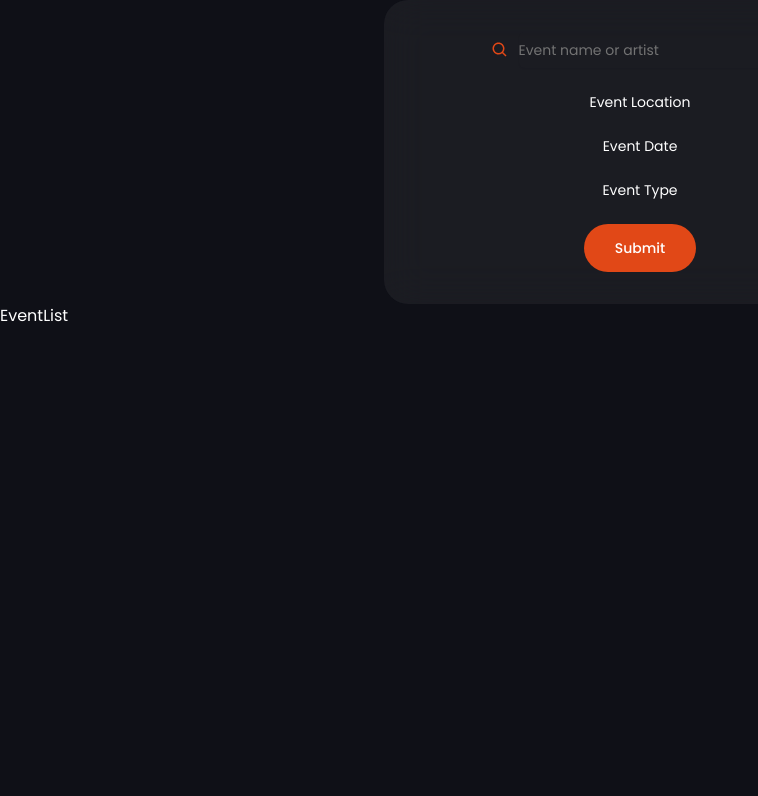
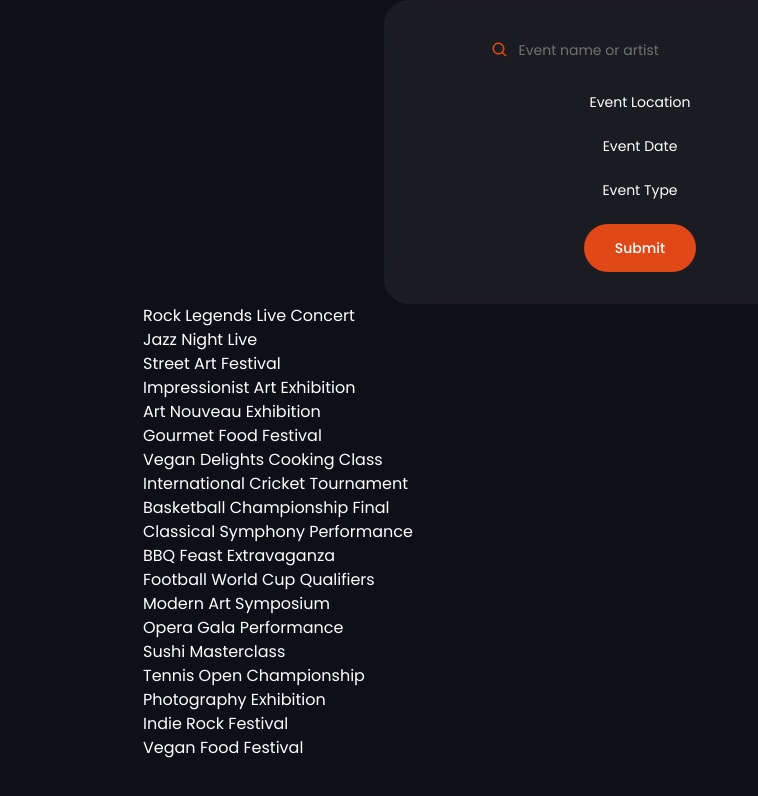
Before and after one commit to Jisap/next15-events, a Next.js app: page / in a window 1280 px wide. Shown: the top 796 px of the page, without its empty margins (0-758 px from the left). Built offline with nearby package versions, Linux system fonts and the light colour scheme; data requests are answered from the project's data file.

Commit message:
Enhance EventList component with loading and error states, update Event component to display event title, and improve layout with container class

```diff
--- a/app/page.jsx
+++ b/app/page.jsx
@@ -9,7 +9,7 @@ const Home = () => {
   return (
     <div>
       <Searchbar />
-      <div>
+      <div className="container mx-auto">
         <EventList />
       </div>
     </div>
--- a/components/Events/Event.jsx
+++ b/components/Events/Event.jsx
@@ -1,8 +1,8 @@
 import React from 'react'
 
-const Event = () => {
+const Event = ({ event }) => {
   return (
-    <div>Event</div>
+    <div>{event.title}</div>
   )
 }
 
--- a/components/Events/EventList.jsx
+++ b/components/Events/EventList.jsx
@@ -1,11 +1,43 @@
+import { useContext } from "react"
+import { EventContext } from "@/context/EventContext"
+import Event from "./Event"
 
 
 
 
 const EventList = () => {
-  return (
-    <div>EventList</div>
-  )
+
+  const { filteredEvents, isLoading, error } = useContext(EventContext)
+  if(error) return <p>Error: {error}</p>
+
+  if(filteredEvents.length === 0 && !isLoading){
+    return(
+      <div>
+        No events available
+      </div>
+    )
+  }
+
+  if(isLoading){
+    return(
+      <div>
+        loading
+      </div>
+    )
+  }else{
+    return (
+      <div>
+        {filteredEvents.map((event, index) => {
+          return (
+            <div key={index}>
+              <Event event={event} />
+            </div>
+          )
+        })}
+      </div>
+    )
+  }
+
 }
 
 export default EventList
--- a/context/eventContext.jsx
+++ b/context/eventContext.jsx
@@ -50,8 +50,11 @@ const EventProvider = ({ children }) => {
   }, []);
 
   const handleSubmit = () => {
+    setIsLoading(true)
     setAppliedFilters({ searchTerm })
-    console.log(filteredEvents);
+    setTimeout(() => {
+      setIsLoading(false)
+    }, 2500)
   }
 
   const handleClearSearch = () => {
```
